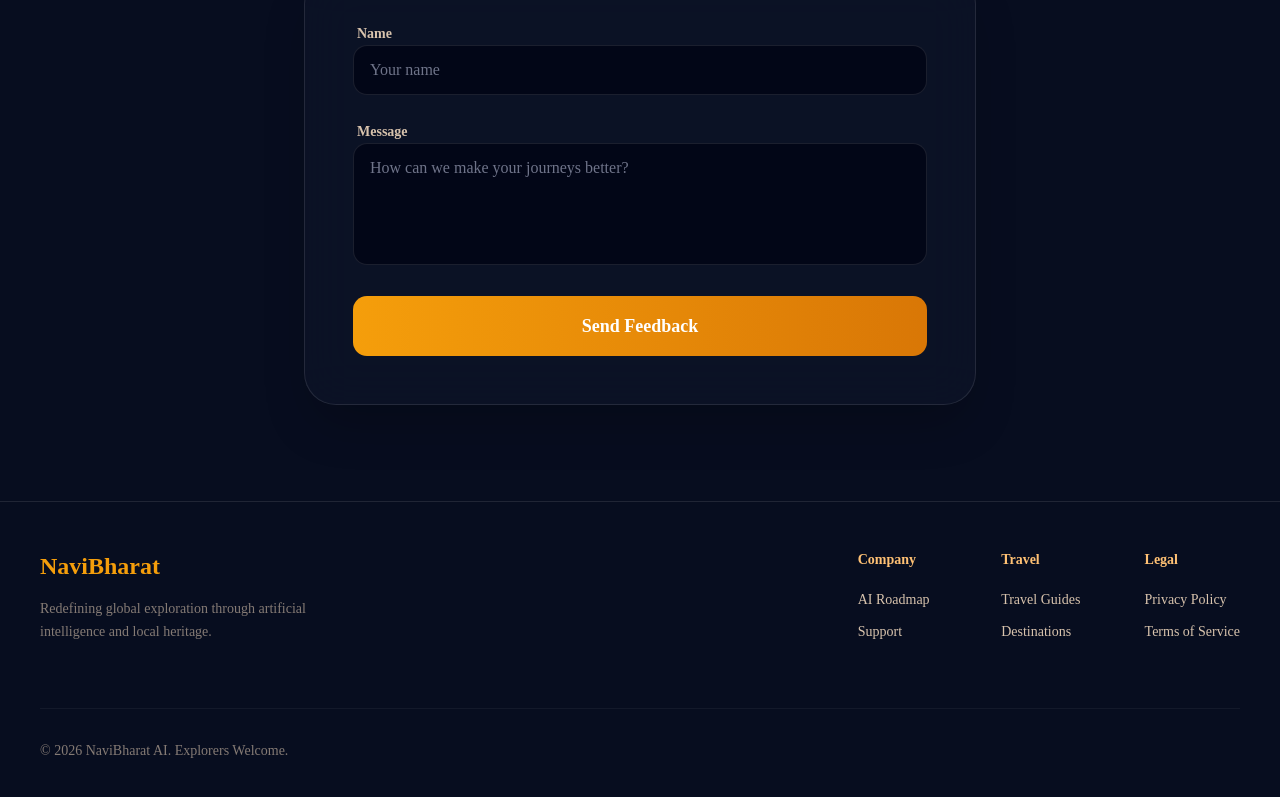
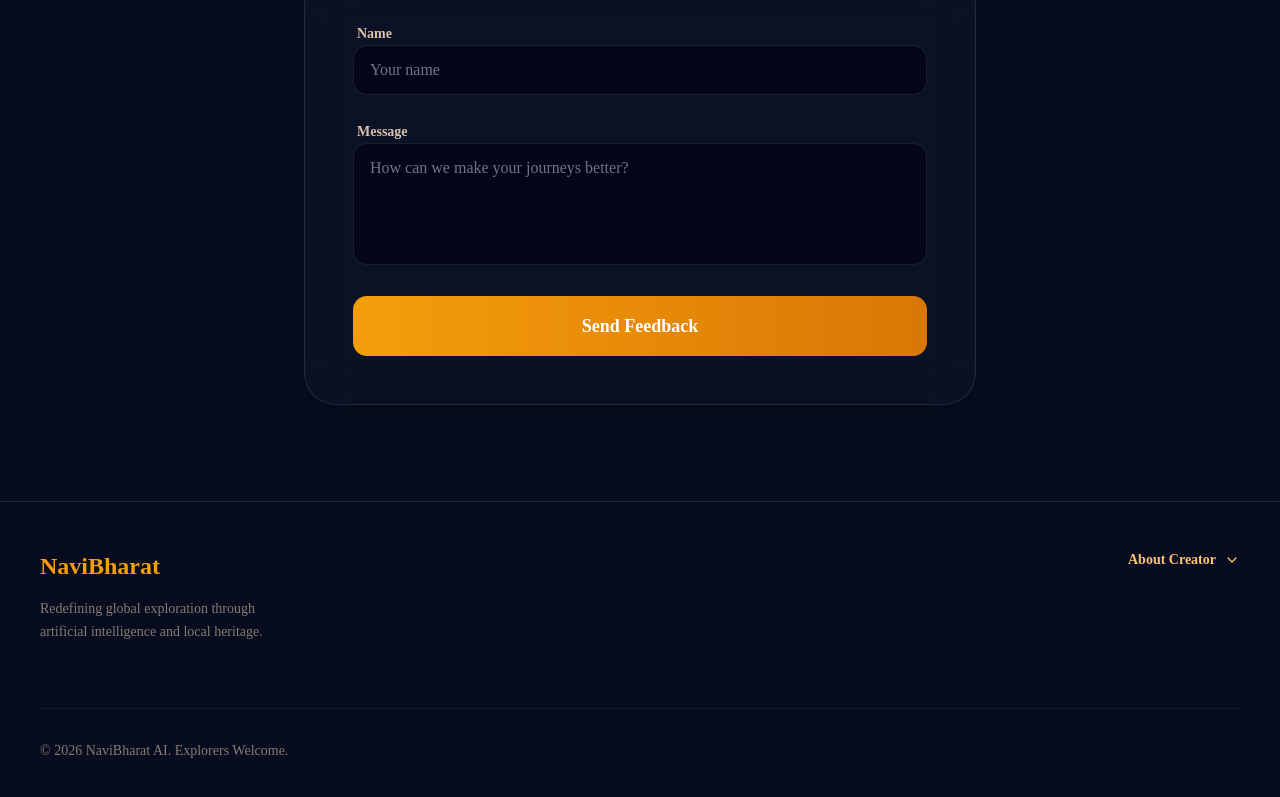
Before and after one commit to ayushtech874-stack/NaviBharat, a Next.js app: page / in a window 1280 px wide. Shown: the part 1613-2410 px from the top of the page. Built offline with nearby package versions, Linux system fonts and the light colour scheme; a web font is replaced by a local one.

Commit message:
fix: replace footer links with About Creator section

```diff
--- a/src/app/page.tsx
+++ b/src/app/page.tsx
@@ -219,22 +219,23 @@ export default function Home() {
               Redefining global exploration through artificial intelligence and local heritage.
             </p>
           </div>
-          <div className="grid grid-cols-2 sm:grid-cols-3 gap-12">
-            <div className="flex flex-col gap-3">
-              <h4 className="font-semibold text-sm text-[#ffc174] mb-2">Company</h4>
-              <a className="text-[#d8c3ad] text-sm font-medium hover:text-[#ffc174] transition-all" href="#">AI Roadmap</a>
-              <a className="text-[#d8c3ad] text-sm font-medium hover:text-[#ffc174] transition-all" href="#">Support</a>
-            </div>
-            <div className="flex flex-col gap-3">
-              <h4 className="font-semibold text-sm text-[#ffc174] mb-2">Travel</h4>
-              <a className="text-[#d8c3ad] text-sm font-medium hover:text-[#ffc174] transition-all" href="#">Travel Guides</a>
-              <a className="text-[#d8c3ad] text-sm font-medium hover:text-[#ffc174] transition-all" href="#">Destinations</a>
-            </div>
-            <div className="flex flex-col gap-3">
-              <h4 className="font-semibold text-sm text-[#ffc174] mb-2">Legal</h4>
-              <a className="text-[#d8c3ad] text-sm font-medium hover:text-[#ffc174] transition-all" href="#">Privacy Policy</a>
-              <a className="text-[#d8c3ad] text-sm font-medium hover:text-[#ffc174] transition-all" href="#">Terms of Service</a>
-            </div>
+          <div className="flex justify-start md:justify-end w-full">
+            <details className="group cursor-pointer relative">
+              <summary className="list-none font-semibold text-sm text-[#ffc174] hover:text-[#f59e0b] transition-colors focus:outline-none flex items-center gap-2 select-none">
+                About Creator
+                <svg className="w-4 h-4 transition-transform group-open:rotate-180" xmlns="http://www.w3.org/2000/svg" viewBox="0 0 24 24" fill="none" stroke="currentColor" strokeWidth="2" strokeLinecap="round" strokeLinejoin="round"><path d="m6 9 6 6 6-6"/></svg>
+              </summary>
+              <div className="absolute bottom-full mb-2 right-0 p-5 bg-[#0c1324]/90 backdrop-blur-xl border border-[#ffc174]/20 rounded-xl shadow-2xl text-left min-w-[240px] opacity-0 translate-y-2 group-open:opacity-100 group-open:translate-y-0 transition-all duration-300">
+                <p className="text-[#d8c3ad] text-sm font-medium">Designed & Developed by</p>
+                <p className="text-[#f59e0b] text-xl font-bold mt-1 tracking-wide">AYUSH</p>
+                <div className="h-px w-full bg-white/10 my-3"></div>
+                <ul className="space-y-2 text-xs text-[#d8c3ad]/80">
+                  <li className="flex items-center gap-2"><svg className="w-3 h-3 text-[#4fdbc8]" xmlns="http://www.w3.org/2000/svg" viewBox="0 0 24 24" fill="none" stroke="currentColor" strokeWidth="2" strokeLinecap="round" strokeLinejoin="round"><polyline points="20 6 9 17 4 12"/></svg> Full-Stack Engineering</li>
+                  <li className="flex items-center gap-2"><svg className="w-3 h-3 text-[#4fdbc8]" xmlns="http://www.w3.org/2000/svg" viewBox="0 0 24 24" fill="none" stroke="currentColor" strokeWidth="2" strokeLinecap="round" strokeLinejoin="round"><polyline points="20 6 9 17 4 12"/></svg> UI/UX Design</li>
+                  <li className="flex items-center gap-2"><svg className="w-3 h-3 text-[#4fdbc8]" xmlns="http://www.w3.org/2000/svg" viewBox="0 0 24 24" fill="none" stroke="currentColor" strokeWidth="2" strokeLinecap="round" strokeLinejoin="round"><polyline points="20 6 9 17 4 12"/></svg> AI Integration</li>
+                </ul>
+              </div>
+            </details>
           </div>
         </div>
         <div className="mt-16 pt-8 border-t border-white/5 flex flex-col md:flex-row justify-between items-center gap-4">
```
